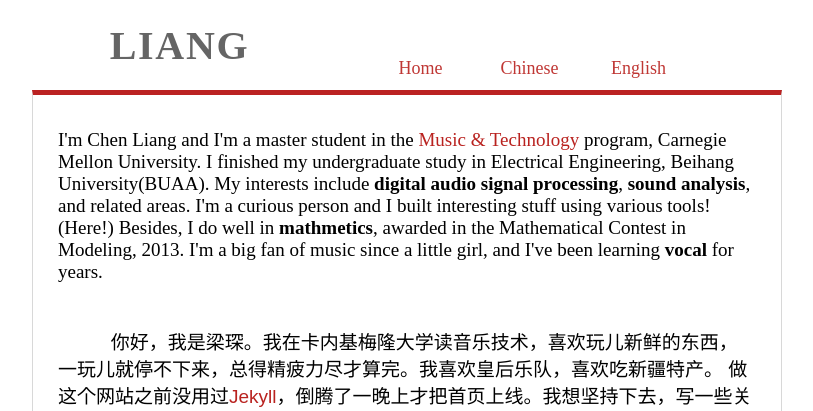
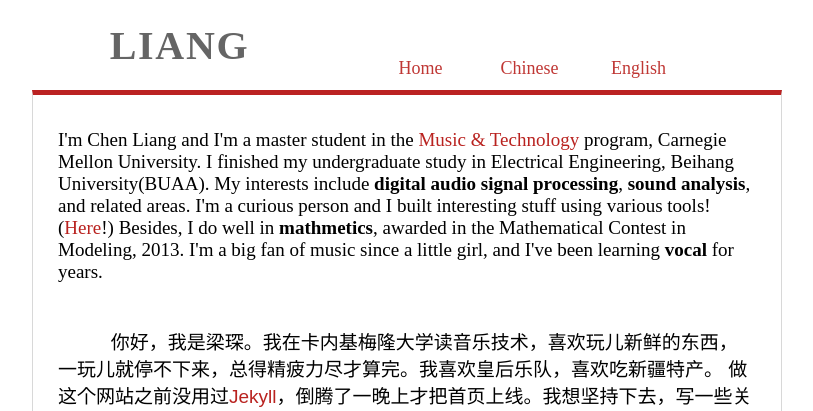
Before and after one commit to liangchen1ce/liangchen1ce.github.io, a Jekyll site: the page built from index.html, in a window 1280 px wide. Shown: the top 411 px of the page, without its empty margins (233-1046 px from the left). Built offline with Jekyll 4.4.1, drawn with Linux system fonts in a browser that asks for light colours; nearby versions of some CDN libraries; some web fonts are replaced; Markdown is read by kramdown in place of the engine named in the settings; part of the change alters nothing that is shown.

```diff
--- a/index.html
+++ b/index.html
@@ -9,7 +9,7 @@ excerpt: Liang Chen from Beijing, China
 		<div style="max-width: 750px !important; margin: 0 auto; padding: 0px;">
         <div class="about animated fadeInDown">
 			<h3>I'm Chen Liang and I'm a master student in the <a href="http://www.cs.cmu.edu/~music/mat/">Music & Technology</a> program, Carnegie Mellon University. I finished my undergraduate study in Electrical Engineering, Beihang University(BUAA). My interests include <strong>digital audio signal processing</strong>, <strong>sound analysis</strong>, and related areas.
-			I'm a curious person and I built interesting stuff using various tools!(Here!) Besides, I do well in <strong>mathmetics</strong>, awarded in the Mathematical Contest in Modeling, 2013.
+			I'm a curious person and I built interesting stuff using various tools!(<a href="http://liangchen1ce.github.io/eng/projects/">Here</a>!) Besides, I do well in <strong>mathmetics</strong>, awarded in the Mathematical Contest in Modeling, 2013.
 			I'm a big fan of music since a little girl, and I've been learning <strong>vocal</strong> for years.
 			</h3>
 
```
